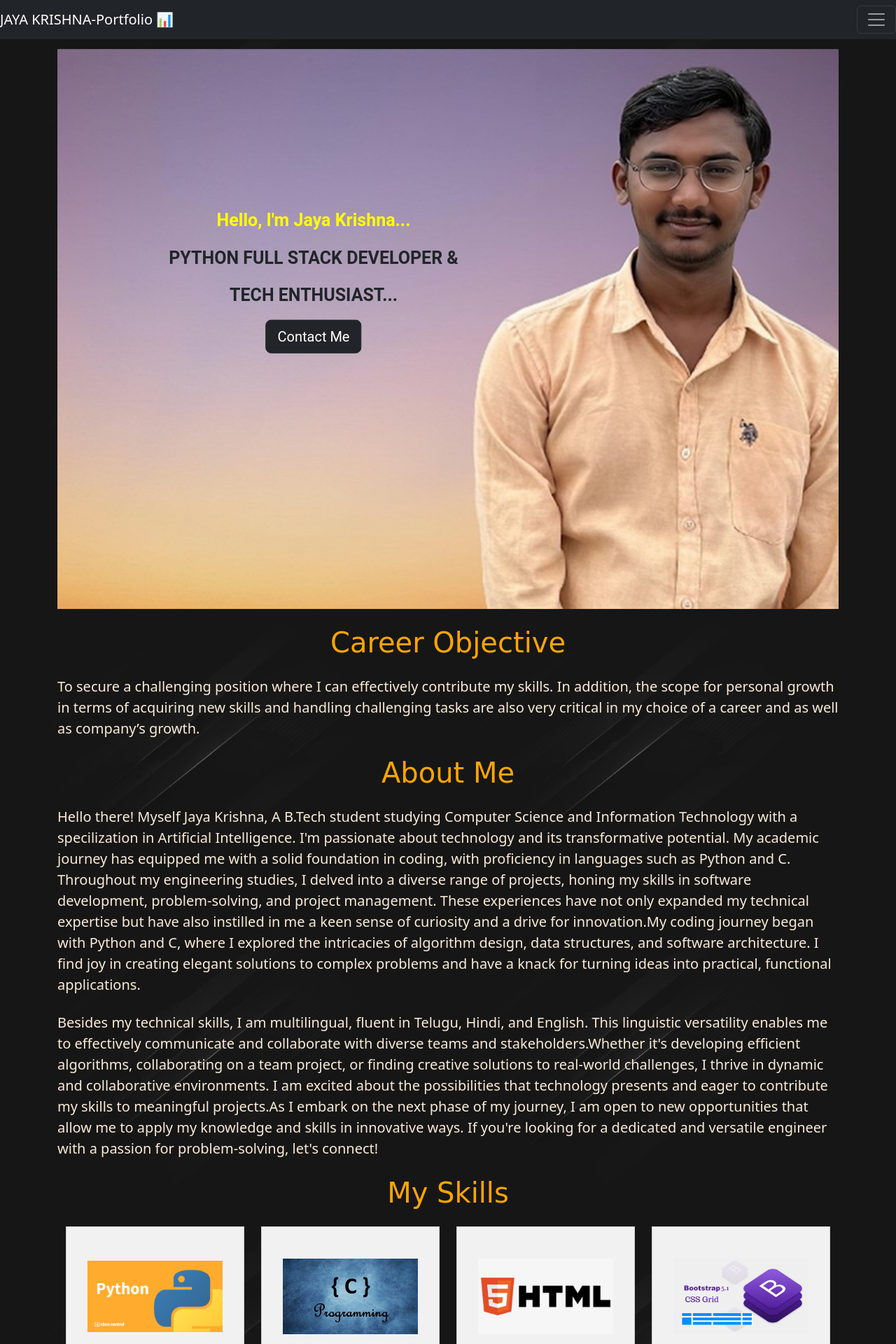
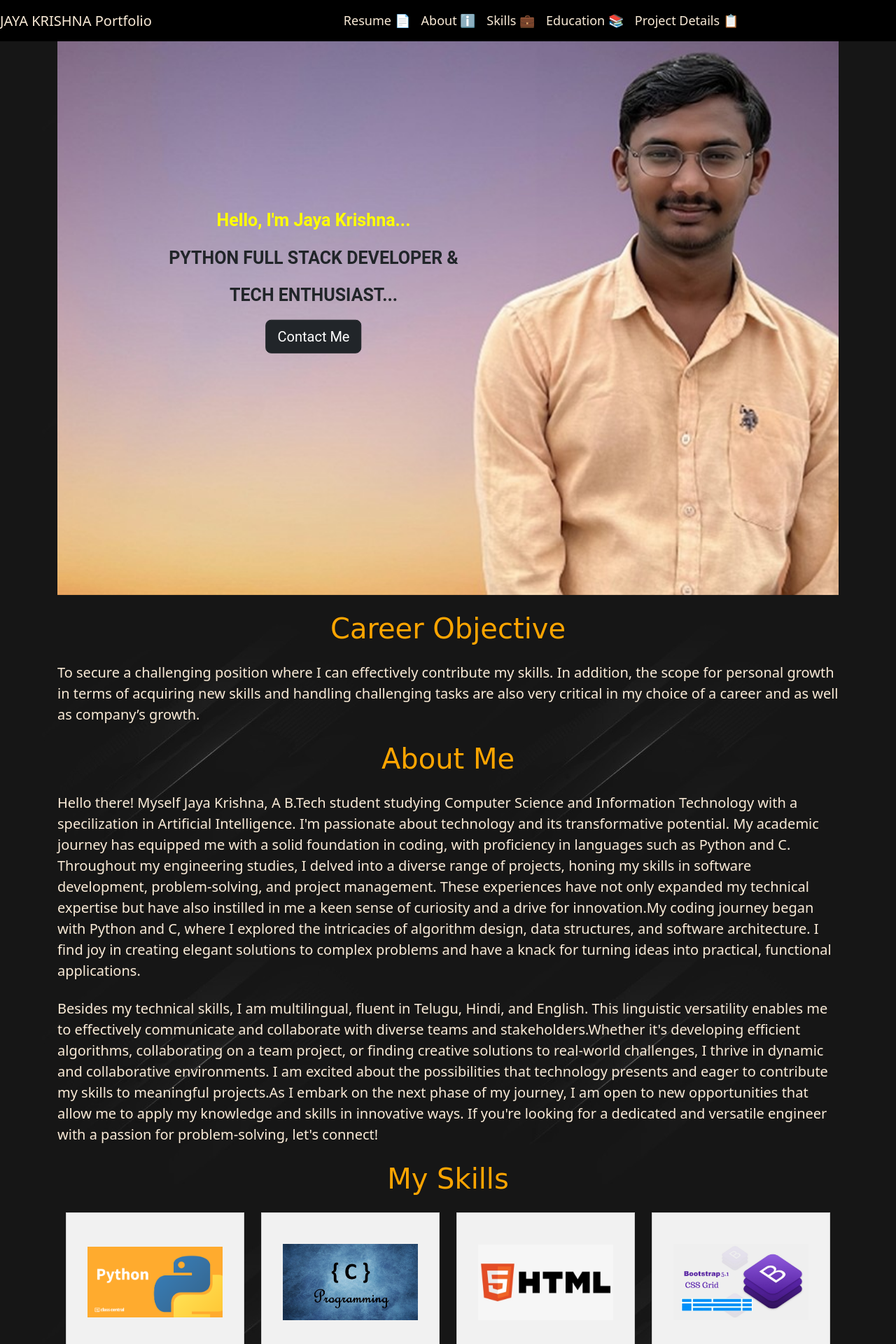
Before and after one commit to jayakrishnagaddam/Profile-JayaKrishna, a Flask app: page / in a window 1280 px wide. Shown: the top 1920 px of the page at 70% size. Run offline with Flask 3, Linux system fonts and the light colour scheme; some libraries are stand-ins or nearby versions.

Commit message:
Build Updates

```diff
--- a/app.py
+++ b/app.py
@@ -6,6 +6,9 @@
 def function():
   return render_template('mainpage.html')
 
+@app.route('/mainpage')
+def mainpage():
+  return render_template('mainpage.html')
 
 @app.route('/contact')
 def contact():
--- a/templates/contact.html
+++ b/templates/contact.html
@@ -7,7 +7,7 @@
         body {
           margin: 0;
           padding: 0;
-          background-color: #333;
+          background-color: black !important;
           color: #fff;
         }
       </style>
--- a/templates/mainpage.html
+++ b/templates/mainpage.html
@@ -5,11 +5,11 @@
     <title>Jaya Krishna</title>
     {% include 'bootstrap.html' %}
     <style>
-        body {
+        body{
             background: url('static/background.jpg')!important;
             background-size:auto;
-            margin: 0;
-            padding: 0;
+            padding-top: 2%;
+
             color: #fff;
         }
         .overlay-container {
@@ -45,7 +45,7 @@
     {%include 'script.js'%}
 </head>
 
-<body class="container">
+<body class="container mt-4">
     <div class="overlay-text">
         <b style="color: yellow;">Hello, I'm Jaya Krishna...</b>
         <p class="mt-3"><b>PYTHON FULL STACK DEVELOPER & </b></p>
--- a/templates/nav.html
+++ b/templates/nav.html
@@ -3,107 +3,81 @@
 <head>
 <meta charset="UTF-8">
 <meta name="viewport" content="width=device-width, initial-scale=1.0">
+<!-- Bootstrap CSS -->
+<link href="https://stackpath.bootstrapcdn.com/bootstrap/4.3.1/css/bootstrap.min.css" rel="stylesheet">
 <style>
-  body {
-    padding-top: 70px;
-    margin-left: 5%;
+    .navbar {
+        background-color: #1f1f1f;
     }
-  ul{
-    margin-left: 1%;
-  }
-    .form-check-input {
-        cursor: pointer;
-    }
+
     .navbar-nav .nav-link {
         color: antiquewhite !important;
+        font-size: 18px;
+
     }
-    .navbar-light .navbar-nav .nav-link {
-        color: antiquewhite !important;
+    .navbar-nav .nav-link:hover {
+        color: #ffc107 !important;
+    }
+    .navbar-toggler {
+        border-color: antiquewhite;
+    }
+    .navbar-toggler-icon {
+        background-color: antiquewhite;
     }
 
-    .navbar-light .navbar-toggler-icon {
-        background-color: antiquewhite !important;
+    .navbar-nav {
+        align-items: center;
     }
 
-  .navbar {
-    background-color: rgb(15, 2, 2);
-  }
 </style>
 </head>
 <body>
-<div class="container mb-0">
-  <nav class=" navbar fixed-top navbar-dark bg-dark">
-    <a class="navbar-brand">JAYA KRISHNA-Portfolio 📊</a>
-    <button class="navbar-toggler" type="button" data-toggle="collapse" data-target="#navbarNav"
-    aria-controls="navbarNav" aria-expanded="false" aria-label="Toggle navigation">
+  <nav id="navid" class="navbar navbar-expand fixed-top bg-black">
+    <div class="container-fluid">
+      <a style="color:antiquewhite;" class="navbar-brand">JAYA KRISHNA Portfolio</a>
+      <button class="navbar-toggler" type="button" data-bs-toggle="collapse" data-bs-target="#navbarSupportedContent" aria-controls="navbarSupportedContent" aria-expanded="false" aria-label="Toggle navigation">
         <span class="navbar-toggler-icon"></span>
       </button>
-    <div class="collapse navbar-collapse" id="navbarNav">
-        <div class="row">
-        <ul class="navbar-nav">
-
-
+      <div class="collapse navbar-collapse" id="navbarSupportedContent">
+        <div class="text-center" style="position: relative; left: 250px;">
+            <ul class="navbar-nav text-center ">
                 <li class="nav-item">
-            <a class="nav-link active" style="font-size: 18px;color: antiquewhite;"
-            aria-current="page" href="https://1drv.ms/b/s!AjVIg8oOGcj7gv9M1nx378telYS0Uw?e=CZFWrd" target="_blank">Resume 📄</a>
+                    <a class="nav-link active" href="https://1drv.ms/b/s!AjVIg8oOGcj7gv9M1nx378telYS0Uw?e=CZFWrd"
+                    target="_blank">Resume 📄</a>
+                </li>
+                <li class="nav-item">
+                    <a class="nav-link" href="#About">About ℹ️</a>
+                </li>
+                <li class="nav-item">
+                    <a class="nav-link" href="#skills">Skills 💼</a>
+                </li>
+                <li class="nav-item">
+                    <a class="nav-link" href="#Education">Education 📚</a>
+                </li>
+                <li class="nav-item">
+                    <a class="nav-link" href="#project">Project Details 📋</a>
                 </li>
 
-
-          <li class="nav-item">
-            <a class="nav-link" style="font-size: 18px; color: antiquewhite;"
-            href="#About">About  ℹ️</a>
-          </li>
-
-
-          <li class="nav-item">
-            <a class="nav-link" style="font-size: 18px; color: antiquewhite;" href="#skills">Skills 💼</a>
-          </li>
-
-
-          <li class="nav-item">
-            <a class="nav-link" style="font-size: 18px; color: antiquewhite;" href="#Education">Education 📚</a>
-          </li>
-
-
-          <li class="nav-item">
-            <a class="nav-link" style="font-size: 18px; color: antiquewhite;" href="#project">Project Details 📋</a>
-          </li>
-
-          <li class="nav-item mt-2" style="position:absolute; right:50px;">
-
+                <li class="nav-item" style="position:relative; left: 260px;">
                     <div class="form-check form-switch">
                         <input class="form-check-input" type="checkbox" role="switch" id="flexSwitchCheckChecked">
-                  <label class="form-check-label" style="font-size:18px; color:antiquewhite;" for="flexSwitchCheckChecked"> Weekend Mode 😉 </label>
+                        <label style="color: antiquewhite;" class="form-check-label" for="flexSwitchCheckChecked">Weekend Mode 😉</label>
                     </div>
                 </li>
-
-
-
             </ul>
             </div>
     </div>
-    </div>
+</nav>
 
-  </nav>
-</div>
+<!-- jQuery first, then Popper.js, then Bootstrap JS -->
 <script src="https://code.jquery.com/jquery-3.3.1.slim.min.js"></script>
 <script src="https://cdnjs.cloudflare.com/ajax/libs/popper.js/1.14.7/umd/popper.min.js"></script>
 <script src="https://stackpath.bootstrapcdn.com/bootstrap/4.3.1/js/bootstrap.min.js"></script>
 <script>
-document.addEventListener('DOMContentLoaded', function () {
-    var navbarToggler = document.querySelector('.navbar-toggler');
-    var navbarCollapse = document.querySelector('.navbar-collapse');
-
-    navbarToggler.addEventListener('click', function () {
-        navbarCollapse.classList.toggle('show');
-    });
-
-    var navLinks = document.querySelectorAll('.nav-link');
-    navLinks.forEach(function (navLink) {
-        navLink.addEventListener('click', function () {
-            navbarCollapse.classList.remove('show');
-        });
-    });
+    document.getElementById('flexSwitchCheckChecked').addEventListener('change', function () {
+        if (this.checked) {
+            window.location.href = '/weekend';
+        }
     });
 </script>
 </body>
--- a/templates/weekend.html
+++ b/templates/weekend.html
@@ -72,6 +72,9 @@
             <a href="{{url_for('contact')}}" class="btn btn-warning btn-lg">Contact Me</a>
         </div>
         </div>
+        <div>
+            <a href="{{url_for('mainpage')}}" class="btn btn-warning">Back</a>
+        </div>
     </div>
 
 
```
Lines whose indentation alone changed are shown as unchanged.
